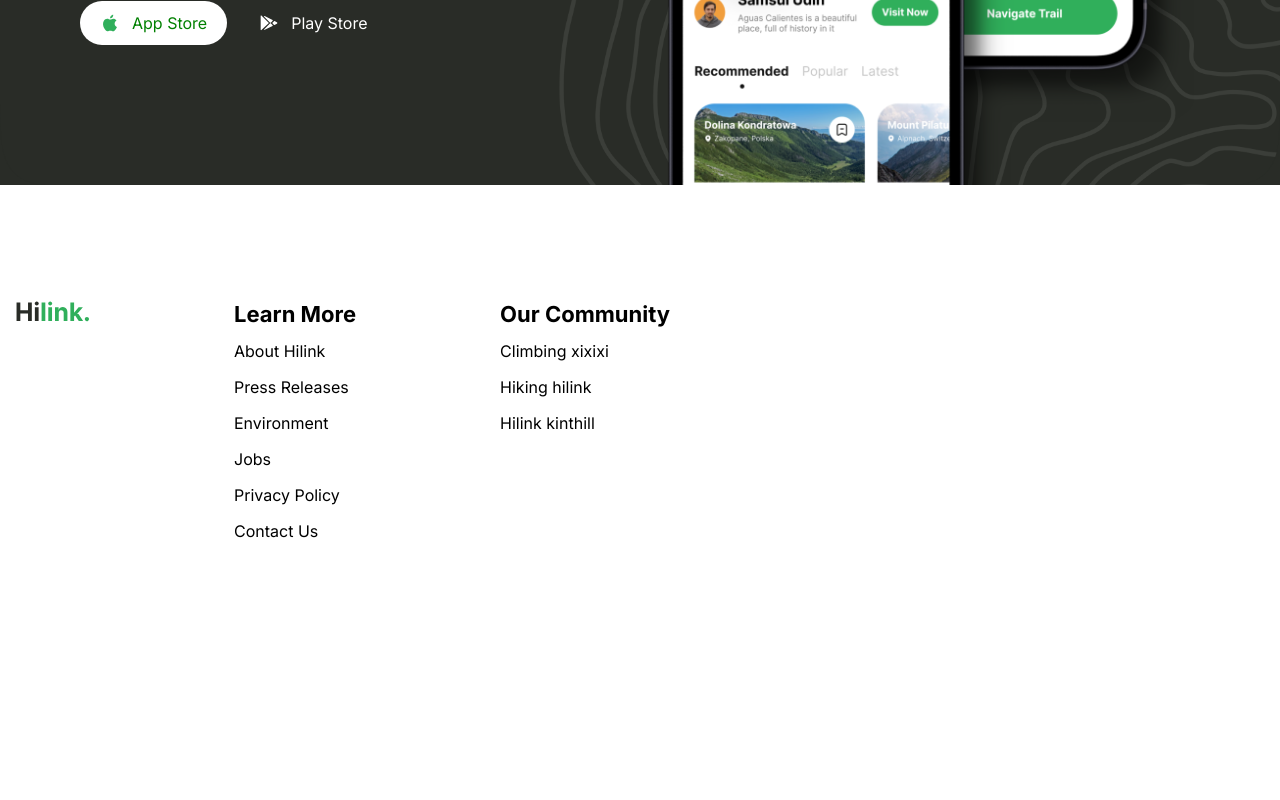
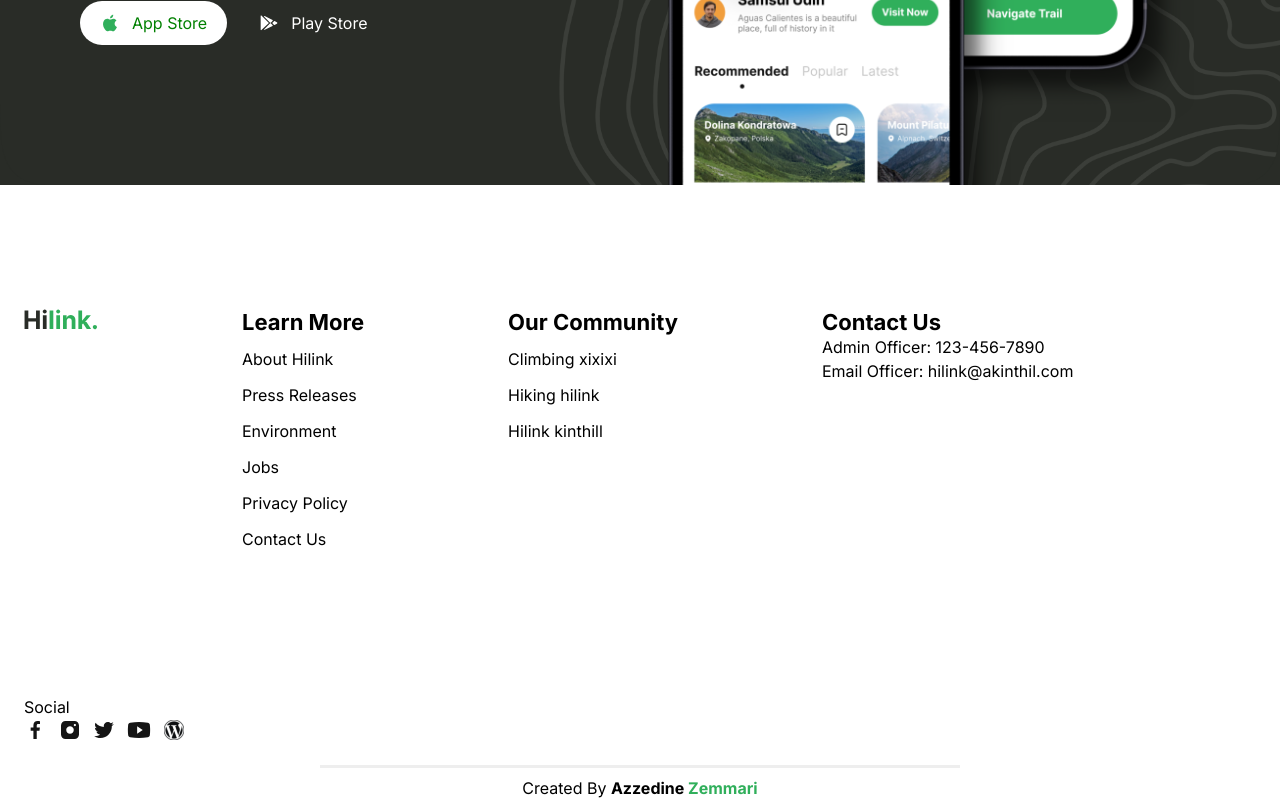
Before and after one commit to Azzedine-zemmari/Travel, a Vue app: page / in a window 1280 px wide. Shown: the part 4099-4899 px from the top of the page. Before the commit the page ends 4658 px from the top, so only its background shows below. Built offline with nearby package versions, Linux system fonts and the light colour scheme.

Commit message:
complete the footer

```diff
--- a/src/components/Footer.vue
+++ b/src/components/Footer.vue
@@ -1,5 +1,5 @@
 <template>
-  <section class="max-w-[1440px] mx-auto p-4 lg:p-6 flex flex-wrap gap-36">
+  <section class="max-w-[1440px] mx-auto p-4 lg:p-6 flex flex-wrap gap-12 md:gap-24 lg:gap-36">
     <div>
       <img src="../assets/hilink-logo.svg" alt="travel ap logo" width="74" height="29" />
     </div>
@@ -9,22 +9,29 @@
         <li class="text-[16px] font-[400] hover:text-[18px]">{{ F }}</li>
       </ul>
     </div>
-    <div v-for="FooterC in FOOTER_CONTACT_INFO">
-      <h2>{{ FooterC.title }}</h2>
-      <ul v-for="CL in FooterC.links">
-        <li>{{ CL.label }}: {{ CL.value }}</li>
+    <div>
+      <h2 class="font-[700] leading-[120%] text-[22px]">{{ FOOTER_CONTACT_INFO.title }}</h2>
+      <ul>
+        <li class="text-[16px] font-[400]" v-for="Po in FOOTER_CONTACT_INFO.links">
+          {{ Po.label }}: {{ Po.value }}
+        </li>
       </ul>
     </div>
-    <div v-for="SO in SOCIALS">
-      <h2>{{ SO.title }}</h2>
-      <ul>
-        <li>{{ SO.links }}</li>
+    <div>
+      <h2>{{ SOCIALS.title }}</h2>
+      <ul class="flex flex-row gap-3">
+        <li class='' v-for="SOC in SOCIALS.links">
+          <img :src="SOC" alt="">
+        </li>
       </ul>
-
     </div>
 
   </section>
+  <div class="flex flex-col justify-center items-center">
+    <div class="border border-t-2 w-1/2 mx-auto border-gray-10 overflow-visible"></div>
+    <p class="mt-2 text-[16px] font-[400]">Created By <strong>Azzedine <span class="text-green-50">Zemmari</span></strong></p>
+  </div>
 </template>
 <script setup>
-import {FOOTER_LINKS,FOOTER_CONTACT_INFO,SOCIALS} from '@/constants/index'
+import {  FOOTER_LINKS , FOOTER_CONTACT_INFO , SOCIALS } from '@/constants/index'
 </script>
--- a/src/output.css
+++ b/src/output.css
@@ -720,6 +720,10 @@
   width: 100vw;
 }
 
+.w-1\/2{
+  width: 50%;
+}
+
 .min-w-\[1100px\]{
   min-width: 1100px;
 }
@@ -753,6 +757,10 @@
   grid-template-rows: repeat(4, minmax(0, 1fr));
 }
 
+.flex-row{
+  flex-direction: row;
+}
+
 .flex-col{
   flex-direction: column;
 }
@@ -833,6 +841,10 @@
   overflow: hidden;
 }
 
+.overflow-visible{
+  overflow: visible;
+}
+
 .overflow-x-auto{
   overflow-x: auto;
 }
@@ -855,6 +867,39 @@
 
 .border{
   border-width: 1px;
+}
+
+.border-t-2{
+  border-top-width: 2px;
+}
+
+.border-t-8{
+  border-top-width: 8px;
+}
+
+.border-green-90{
+  --tw-border-opacity: 1;
+  border-color: rgb(41 44 39 / var(--tw-border-opacity));
+}
+
+.border-gray-90{
+  --tw-border-opacity: 1;
+  border-color: rgb(20 20 20 / var(--tw-border-opacity));
+}
+
+.border-gray-50{
+  --tw-border-opacity: 1;
+  border-color: rgb(88 88 88 / var(--tw-border-opacity));
+}
+
+.border-gray-20{
+  --tw-border-opacity: 1;
+  border-color: rgb(162 162 162 / var(--tw-border-opacity));
+}
+
+.border-gray-10{
+  --tw-border-opacity: 1;
+  border-color: rgb(238 238 238 / var(--tw-border-opacity));
 }
 
 .bg-green-50{
@@ -1509,10 +1554,6 @@
   color: rgb(255 255 255 / var(--tw-text-opacity));
 }
 
-.hover\:text-\[\]:hover{
-  color: ;
-}
-
 @media (min-width: 640px){
   .sm\:flex-row{
     flex-direction: row;
@@ -1561,6 +1602,10 @@
     gap: 1.25rem;
   }
 
+  .md\:gap-24{
+    gap: 6rem;
+  }
+
   .md\:text-\[18px\]{
     font-size: 18px;
   }
@@ -1677,6 +1722,10 @@
 
   .lg\:gap-7{
     gap: 1.75rem;
+  }
+
+  .lg\:gap-36{
+    gap: 9rem;
   }
 
   .lg\:space-x-12 > :not([hidden]) ~ :not([hidden]){
@@ -1695,6 +1744,10 @@
        object-fit: cover;
   }
 
+  .lg\:p-6{
+    padding: 1.5rem;
+  }
+
   .lg\:px-20{
     padding-left: 5rem;
     padding-right: 5rem;
@@ -1726,14 +1779,6 @@
     font-size: 88px;
   }
 
-  .lg\:text-\[4px\]{
-    font-size: 4px;
-  }
-
-  .lg\:text-\[22px\]{
-    font-size: 22px;
-  }
-
   .lg\:font-\[400\]{
     font-weight: 400;
   }
@@ -1744,10 +1789,6 @@
 
   .lg\:leading-\[120\%\]{
     line-height: 120%;
-  }
-
-  .lg\:text-\[px\]{
-    color: px;
   }
 }
 
```
Also changed, not shown: postcss.config.js (added).
